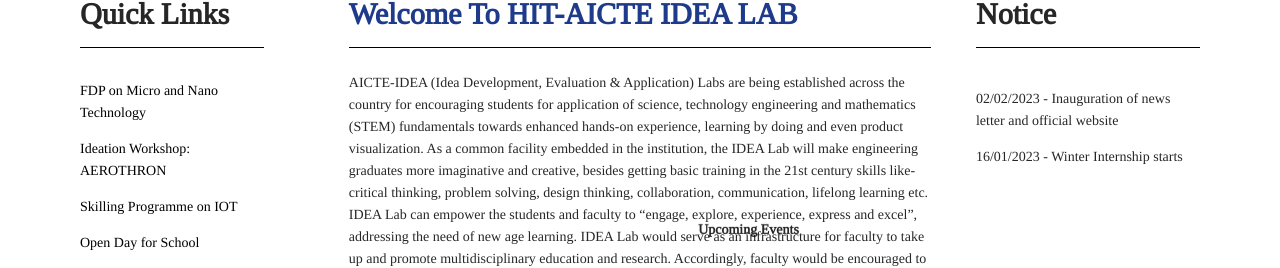
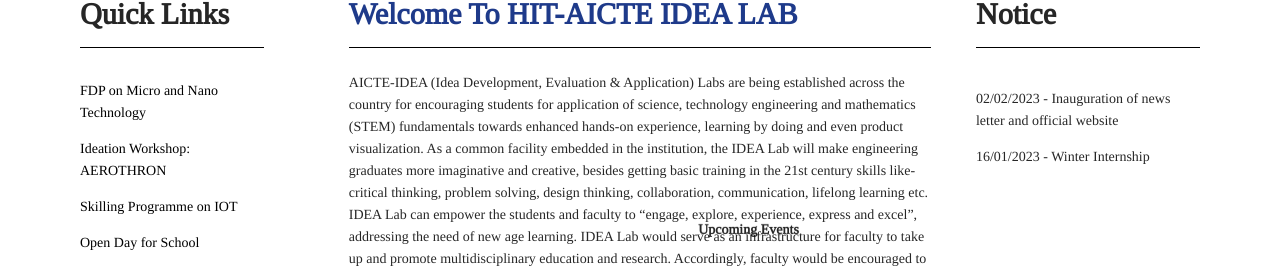
Before and after one commit to HITidealab/hitaicteidealab.github.io., a Next.js app: page / in a window 1280 px wide. Shown: the part 831-1099 px from the top of the page. Built offline with nearby package versions, Linux system fonts and the light colour scheme.

Commit message:
final Draft

```diff
--- a/pages/index.js
+++ b/pages/index.js
@@ -85,7 +85,7 @@
           <h1 className='lg2:text-3xl md3:text-xl text-[10px] font-extrabold'>Notice</h1>
           <div className='border-b border-black mb-10'></div>
           <p>02/02/2023 - Inauguration of news letter and official website</p>
-          <p>16/01/2023 - Winter Internship starts</p>
+          <p>16/01/2023 - Winter Internship </p>
         </div>
       </div>
         <div className="lg:w-2/3 md:w-1/2 bg-gray-300 rounded-lg overflow-hidden mx-auto p-2 flex items-end justify-start relative mt-5 h-[600px]">
```
